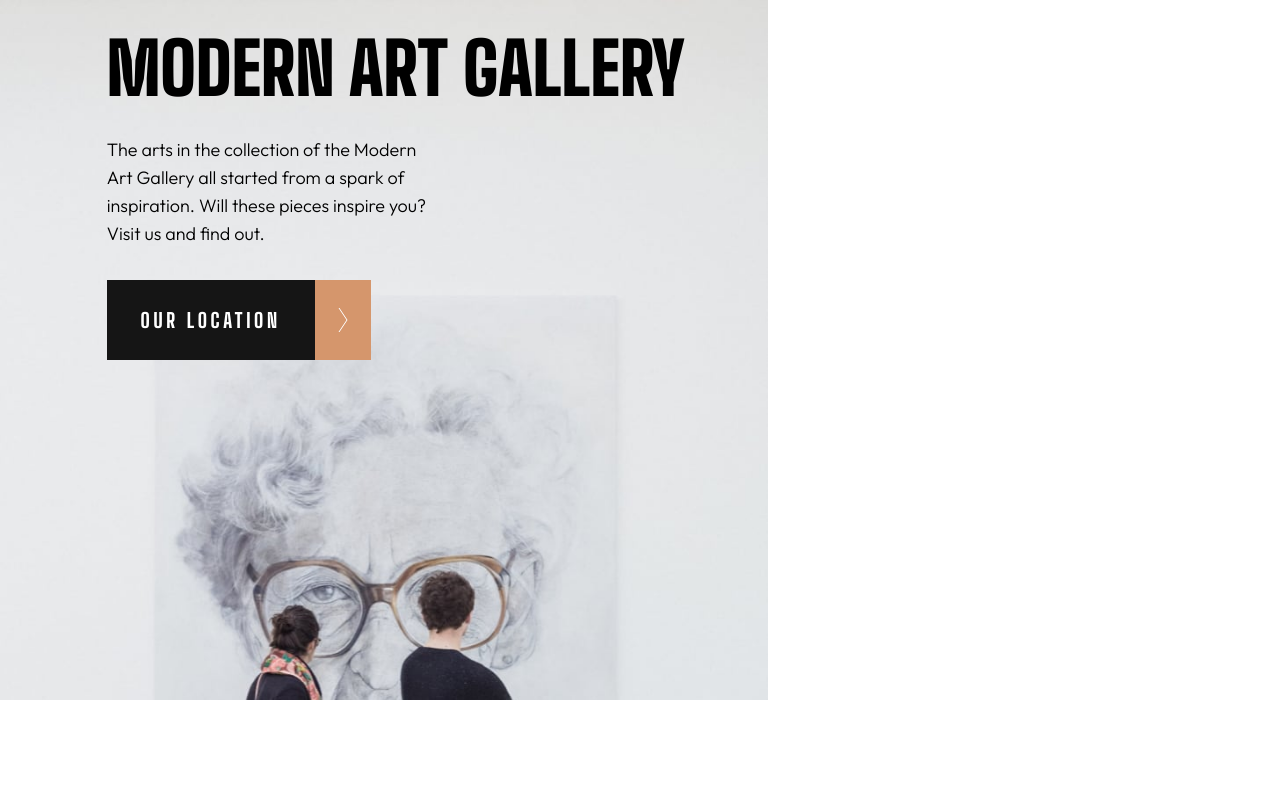
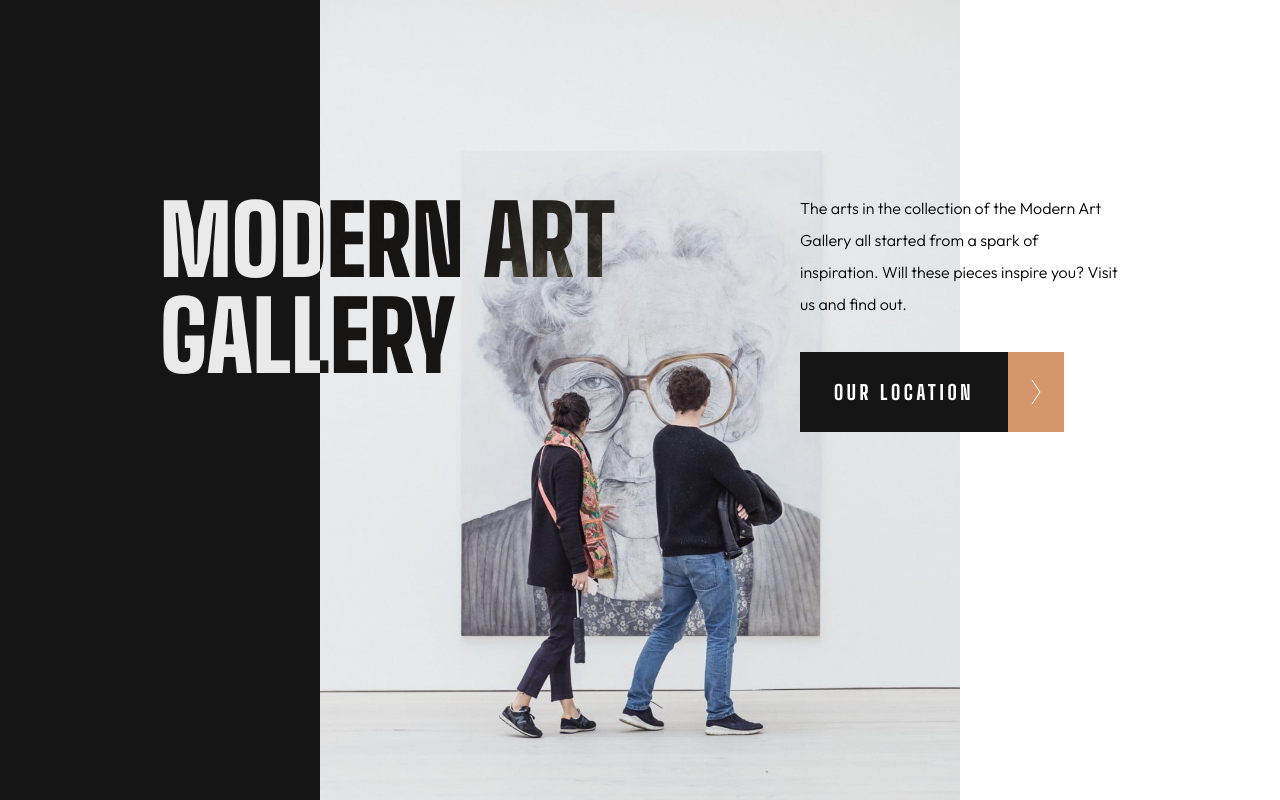
Before and after one commit to JakubStranianek/art-gallery-page, a React (Create React App) app in the folder art-gallery-page/: page / in a window 1280 px wide. Built offline with nearby package versions, Linux system fonts and the light colour scheme.

Commit message:
header part done responsive

```diff
--- a/art-gallery-page/src/components/Home/Home.js
+++ b/art-gallery-page/src/components/Home/Home.js
@@ -3,22 +3,26 @@ import React from 'react'
 export default function Home() {
   return (
       <div className='home h-screen flex flex-col items-center md:relative'>
-        <div className='w-full'>
-          <div className='hidden'></div>
-          <div className='bg-gridHerox2m w-full h-60 bg-cover bg-no-repeat md:bg-gridHerox2t md:w-3/5 md:h-[43.75rem]'></div>
-          <div className='hidden md:bg-pureWhite w-1/4'></div>
+        <div className='w-full flex lg:h-screen'>
+          <div className='hidden lg:bg-almostBlack lg:w-1/4 lg:block'></div>
+          <div className='bg-gridHerox2m w-full h-60 bg-cover bg-no-repeat md:bg-gridHerox2t md:w-5/6 md:h-[43.75rem] md:bg-contain lg:w-1/2 lg:bg-gridHerox2 lg:bg-cover lg:h-full lg:bg-center'></div>
+          <div className='hidden md:bg-pureWhite md:w-1/4 md:block'></div>
         </div>
 
-          <div className="flex flex-col w-5/6 mt-8 md:absolute">
-            <h2 className='font-bigShoulder text-6xl font-black md:w-3/5 md:text-7xl'>MODERN ART GALLERY</h2>
-            <p className='font-outfit text-lg mt-8 font-light md:w-80'>
-              The arts in the collection of the Modern Art Gallery all started from a spark of inspiration. Will these pieces inspire you? Visit us and find out.
-            </p>
+          <div className="flex flex-col w-5/6 mt-8 md:absolute md:w-[21.188rem] md:h-[25.625rem] md:right-10 md:mt-40 lg:w-3/4 lg:flex-row justify-between lg:right-auto lg:mt-48">
+            <h2 className='font-bigShoulder text-almostBlack text-6xl font-black w-10/12 md:w-full md:text-7xl lg:w-1/2 lg:text-8xl lg:mix-blend-difference lg:text-pureWhite z-50'>MODERN ART GALLERY</h2>
 
-            <div className='button cursor-pointer flex mt-8'>
-                <div className='textPart w-52 h-20 bg-almostBlack flex items-center justify-center font-bigShoulder font-extrabold text-xl text-pureWhite tracking-btn'>OUR LOCATION</div>
-                <div className='clickPart w-14 h-20 bg-camel flex items-center justify-center'><svg width="10" height="24" xmlns="http://www.w3.org/2000/svg"><path stroke="#FFF" fill="none" d="m1 0 8 12-8 12"/></svg></div>
+            <div className='lg:flex flex-col'>
+                <p className='font-outfit text-lg mt-8 font-light md:w-80 lg:mt-0 lg:text-base lg:leading-8'>
+                  The arts in the collection of the Modern Art Gallery all started from a spark of inspiration. Will these pieces inspire you? Visit us and find out.
+                </p>
+
+                <div className='button cursor-pointer flex mt-8'>
+                    <div className='textPart w-52 h-20 bg-almostBlack flex items-center justify-center font-bigShoulder font-extrabold text-xl text-pureWhite tracking-btn'>OUR LOCATION</div>
+                    <div className='clickPart w-14 h-20 bg-camel flex items-center justify-center'><svg width="10" height="24" xmlns="http://www.w3.org/2000/svg"><path stroke="#FFF" fill="none" d="m1 0 8 12-8 12"/></svg></div>
+                </div>
             </div>
+
           </div>
       </div>
   )
```
